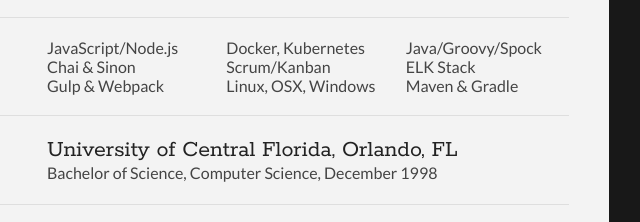
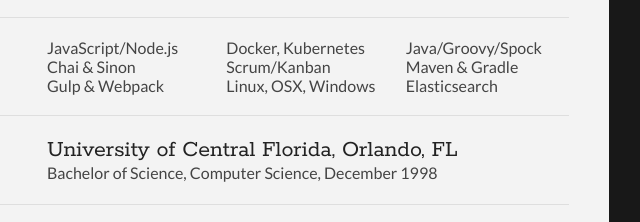
Before and after one commit to steasdal/resume-responsive, a website: page content/index.html in a window 1280 px wide. Shown: the part 2223-2445 px from the top of the page, 431-1071 px from the left. Drawn offline with Linux system fonts and the light colour scheme.

Commit message:
small change in the skills

```diff
--- a/content/index.html
+++ b/content/index.html
@@ -141,8 +141,8 @@
 					<li>Scrum/Kanban</li>
 					<li>Linux, OSX, Windows</li>
 					<li>Java/Groovy/Spock</li>
-					<li>ELK Stack</li>
 					<li>Maven & Gradle</li>
+					<li>Elasticsearch</li>
 				</ul>
 			</div>
 			<div class="clear"></div>
```
